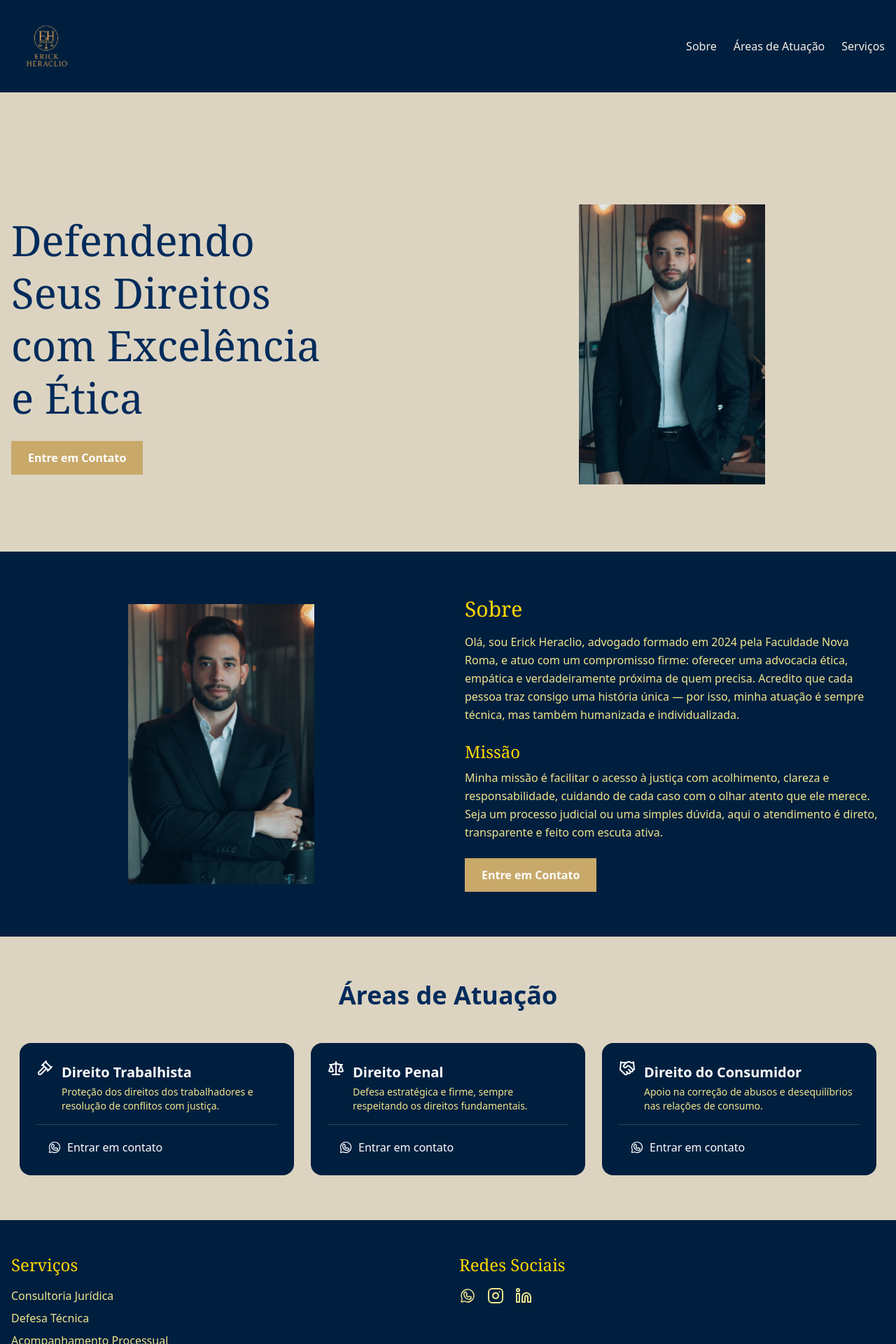
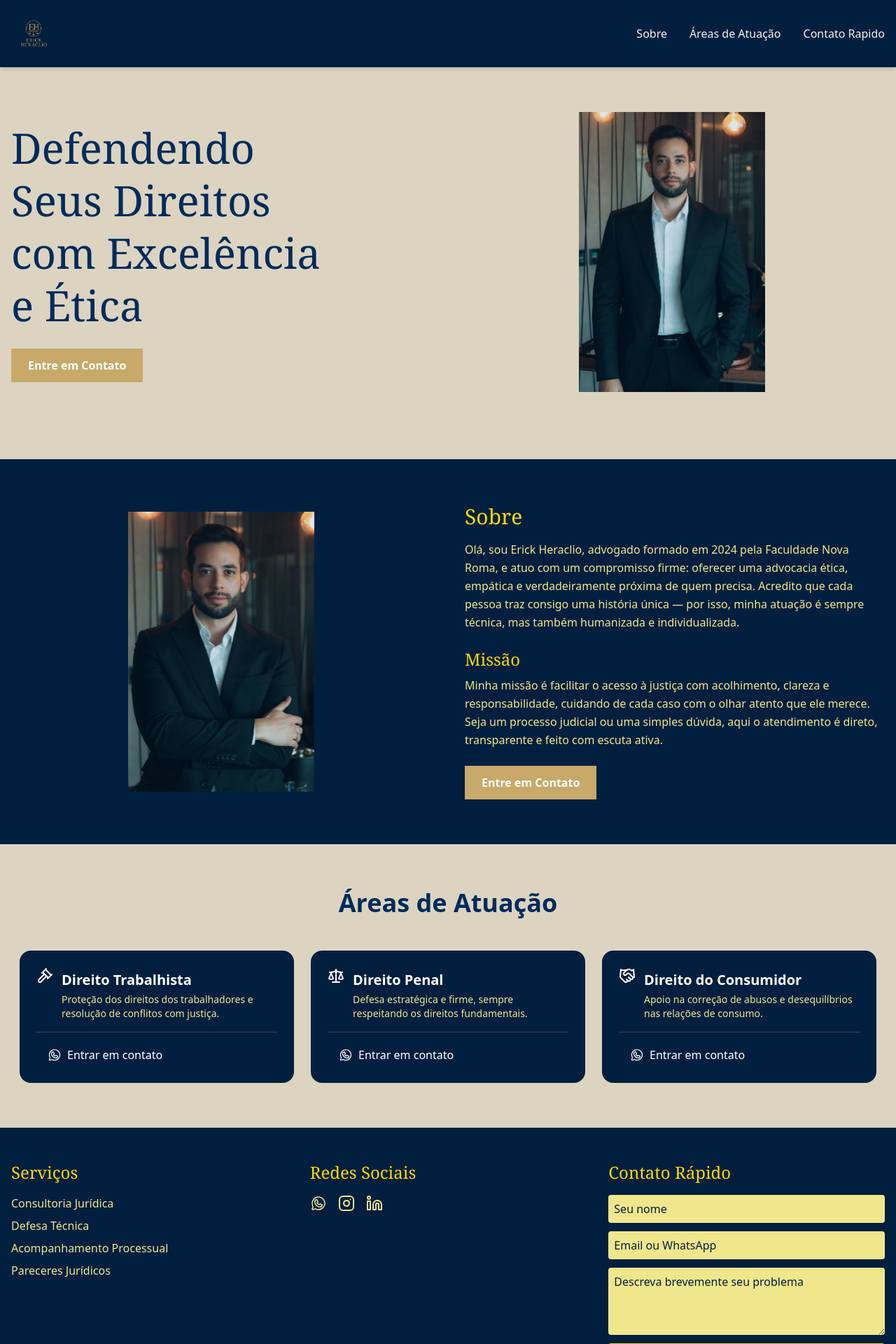
Before and after one commit to Luhera/erickpage, a Next.js app: page / in a window 1280 px wide. Shown: the top 1920 px of the page at 70% size. Built offline with nearby package versions, Linux system fonts and the light colour scheme.

Commit message:
feat: :sparkles: Add Formu and Menu

```diff
--- a/src/app/_components/footer.tsx
+++ b/src/app/_components/footer.tsx
@@ -1,19 +1,44 @@
+"use client";
 import { WhatsappLogoIcon } from "@phosphor-icons/react/dist/ssr";
-import { Instagram, Linkedin, Phone } from "lucide-react";
+import { Instagram, Linkedin } from "lucide-react";
+import { useState } from "react";
 
 export function Footer() {
+  const [formData, setFormData] = useState({
+    nome: "",
+    contato: "",
+    descricao: "",
+  });
+
+  const handleChange = (
+    e: React.ChangeEvent<HTMLInputElement | HTMLTextAreaElement>
+  ) => {
+    const { name, value } = e.target;
+    setFormData((prev) => ({ ...prev, [name]: value }));
+  };
+
+  const handleSubmit = (e: React.FormEvent<HTMLFormElement>) => {
+    e.preventDefault();
+    const message = `Olá, meu nome é ${formData.nome}. Meu contato: ${formData.contato}.\n\nDescrição do problema: ${formData.descricao}`;
+    const whatsappURL = `https://wa.me/558199144073?text=${encodeURIComponent(
+      message
+    )}`;
+    window.open(whatsappURL, "_blank");
+
+    alert("Formulário enviado para o WhatsApp.");
+    setFormData({ nome: "", contato: "", descricao: "" });
+  };
+
   return (
     <footer className="bg-[#001F3F] text-[#F0E68C] py-12">
-      <div className="container mx-auto px-4 grid grid-cols-1 md:grid-cols-2 gap-8">
+      <div className="container mx-auto px-4 grid grid-cols-1 md:grid-cols-3 gap-8">
         <div>
-          <h3 id="Servicos" className="text-2xl font-serif text-[#FFD700] mb-4">
-            Serviços
-          </h3>
+          <h3 className="text-2xl font-serif text-[#FFD700] mb-4">Serviços</h3>
           <ul className="space-y-2">
             <li>Consultoria Jurídica</li>
-            <li>Defesa Técnica </li>
+            <li>Defesa Técnica</li>
             <li>Acompanhamento Processual</li>
-            <li>Pareceres Júridicos</li>
+            <li>Pareceres Jurídicos</li>
           </ul>
         </div>
 
@@ -24,7 +49,7 @@ export function Footer() {
           <div className="flex space-x-4">
             <a
               target="_blank"
-              href={`https://wa.me/558199144073?text=Olá vim pelo site gostaria de mais informações.`}
+              href="https://wa.me/558199144073?text=Olá vim pelo site gostaria de mais informações."
               rel="noopener noreferrer"
               className="hover:text-[#c8a96a] transition"
               aria-label="WhatsApp"
@@ -32,7 +57,7 @@ export function Footer() {
               <WhatsappLogoIcon className="w-6 h-6" />
             </a>
             <a
-              target="blank"
+              target="_blank"
               href="https://www.instagram.com/erickheraclio.adv/"
               rel="noopener noreferrer"
               className="hover:text-[#c8a96a] transition"
@@ -41,7 +66,7 @@ export function Footer() {
               <Instagram className="w-6 h-6" />
             </a>
             <a
-              target="blank"
+              target="_blank"
               href="https://linkedin.com/in/SEUPERFIL"
               rel="noopener noreferrer"
               className="hover:text-[#c8a96a] transition"
@@ -51,12 +76,52 @@ export function Footer() {
             </a>
           </div>
         </div>
+
+        <div id="Contato">
+          <h3 className="text-2xl font-serif text-[#FFD700] mb-4">
+            Contato Rápido
+          </h3>
+          <form onSubmit={handleSubmit} className="flex flex-col space-y-3">
+            <input
+              type="text"
+              name="nome"
+              value={formData.nome}
+              onChange={handleChange}
+              placeholder="Seu nome"
+              required
+              className="p-2 rounded bg-[#F0E68C] text-[#001F3F] placeholder-[#001F3F]"
+            />
+            <input
+              type="text"
+              name="contato"
+              value={formData.contato}
+              onChange={handleChange}
+              placeholder="Email ou WhatsApp"
+              required
+              className="p-2 rounded bg-[#F0E68C] text-[#001F3F] placeholder-[#001F3F]"
+            />
+            <textarea
+              name="descricao"
+              value={formData.descricao}
+              onChange={handleChange}
+              placeholder="Descreva brevemente seu problema"
+              required
+              className="p-2 rounded bg-[#F0E68C] text-[#001F3F] placeholder-[#001F3F] h-24"
+            />
+            <button
+              type="submit"
+              className="bg-[#FFD700] text-[#001F3F] px-4 py-2 rounded hover:bg-[#c8a96a] transition"
+            >
+              Enviar Mensagem
+            </button>
+          </form>
+        </div>
       </div>
 
-      <div className="mt-8 text-center border-t border-[#F0E68C] pt-10 ">
+      <div className="mt-8 text-center border-t border-[#F0E68C] pt-10">
         <p className="text-sm">
-          © {new Date().getFullYear()} ANDERSON HENRIQUE LUCENA DO NASCIMENTO HERACLIO - Todos os Direitos
-          Reservados
+          © {new Date().getFullYear()} ANDERSON HENRIQUE LUCENA DO NASCIMENTO
+          HERACLIO - Todos os Direitos Reservados
         </p>
       </div>
     </footer>
--- a/src/app/_components/navbar.tsx
+++ b/src/app/_components/navbar.tsx
@@ -1,40 +1,180 @@
+"use client";
+
+import { useState, useEffect } from "react";
 import Image from "next/image";
 import Link from "next/link";
 import logo from "../../../public/favicon/Made with insMind-web-app-manifest-512x512.png";
 
 export function NavBar() {
+  const [open, setOpen] = useState(false);
+
+  useEffect(() => {
+    if (open) {
+      document.body.style.overflow = "hidden";
+    } else {
+      document.body.style.overflow = "";
+    }
+    return () => {
+      document.body.style.overflow = "";
+    };
+  }, [open]);
+
   return (
-    <header className="bg-[#001F3F] 5f1e6] shadow-md">
+    <header className="bg-[#001F3F] shadow-md fixed top-0 left-0 w-full z-30">
       <div className="container mx-auto px-4 py-4 flex items-center justify-between">
-        <Link href="/">
+        <Link href="/" onClick={() => setOpen(false)}>
           <Image
             src={logo}
             alt="Logo do escritório"
-            height={100}
+            height={64}
+            width={64}
             className="object-contain cursor-pointer"
           />
         </Link>
 
-        <nav>
-          <ul className="flex space-x-6 text-[#f5f1e6] font-medium">
+        <button
+          className="lg:hidden z-40 p-2 rounded transition hover:bg-[#c8a96a]/20"
+          onClick={() => setOpen(!open)}
+          aria-label={open ? "Fechar menu" : "Abrir menu"}
+        >
+          {open ? (
+            <svg
+              className="w-6 h-6 text-[#f5f1e6]"
+              fill="none"
+              stroke="currentColor"
+              viewBox="0 0 24 24"
+            >
+              <path
+                strokeLinecap="round"
+                strokeLinejoin="round"
+                strokeWidth={2}
+                d="M6 18L18 6M6 6l12 12"
+              />
+            </svg>
+          ) : (
+            <svg
+              className="w-6 h-6 text-[#f5f1e6]"
+              fill="none"
+              stroke="currentColor"
+              viewBox="0 0 24 24"
+            >
+              <path
+                strokeLinecap="round"
+                strokeLinejoin="round"
+                strokeWidth={2}
+                d="M4 8h16M4 16h16"
+              />
+            </svg>
+          )}
+        </button>
+
+        <nav className="hidden lg:block">
+          <ul className="flex space-x-8 text-[#f5f1e6] font-medium">
             <li>
-              <a href="#About" className="hover:text-[#c8a96a] transition">
+              <a
+                href="#About"
+                className="hover:text-[#c8a96a] transition duration-600"
+              >
                 Sobre
               </a>
             </li>
             <li>
-              <a href="#Areas" className="hover:text-[#c8a96a] transition">
+              <a
+                href="#Areas"
+                className="hover:text-[#c8a96a] transition duration-600"
+              >
                 Áreas de Atuação
               </a>
             </li>
             <li>
-              <a href="#Servicos" className="hover:text-[#c8a96a] transition">
-                Serviços
+              <a
+                href="#Contato"
+                className="hover:text-[#c8a96a] transition duration-600"
+              >
+                Contato Rapido
               </a>
             </li>
           </ul>
         </nav>
       </div>
+
+      <div
+        className={`fixed inset-0 z-50 lg:hidden transition-all duration-300 ease-in-out
+          ${
+            open
+              ? "opacity-100 pointer-events-auto"
+              : "opacity-0 pointer-events-none"
+          }
+        `}
+        style={{
+          backdropFilter: open ? "blur(8px)" : "none",
+          background: open ? "rgba(0,31,63,0.93)" : "rgba(0,31,63,0)",
+        }}
+      >
+        <div className="flex flex-col h-full">
+          <div className="flex items-center justify-between px-5 py-5">
+            <Link href="/" onClick={() => setOpen(false)}>
+              <Image
+                src={logo}
+                alt="Logo do escritório"
+                height={45}
+                className="object-contain cursor-pointer"
+              />
+            </Link>
+            <button
+              className="z-40 p-2 rounded hover:bg-[#c8a96a]/20 transition"
+              onClick={() => setOpen(false)}
+              aria-label="Fechar menu"
+            >
+              <svg
+                className="w-10 h-10 text-[#f5f1e6]"
+                fill="none"
+                stroke="currentColor"
+                viewBox="0 0 24 24"
+              >
+                <path
+                  strokeLinecap="round"
+                  strokeLinejoin="round"
+                  strokeWidth={2}
+                  d="M6 18L18 6M6 6l12 12"
+                />
+              </svg>
+            </button>
+          </div>
+
+          <nav className="flex-1 flex flex-col items-center justify-center">
+            <ul className="space-y-10 text-2xl font-semibold text-[#f5f1e6] text-center">
+              <li>
+                <a
+                  href="#About"
+                  className="hover:text-[#c8a96a] transition"
+                  onClick={() => setOpen(false)}
+                >
+                  Sobre
+                </a>
+              </li>
+              <li>
+                <a
+                  href="#Areas"
+                  className="hover:text-[#c8a96a] transition"
+                  onClick={() => setOpen(false)}
+                >
+                  Áreas de Atuação
+                </a>
+              </li>
+              <li>
+                <a
+                  href="#Contato"
+                  className="hover:text-[#c8a96a] transition"
+                  onClick={() => setOpen(false)}
+                >
+                  Contato Rapido
+                </a>
+              </li>
+            </ul>
+          </nav>
+        </div>
+      </div>
     </header>
   );
 }
```
